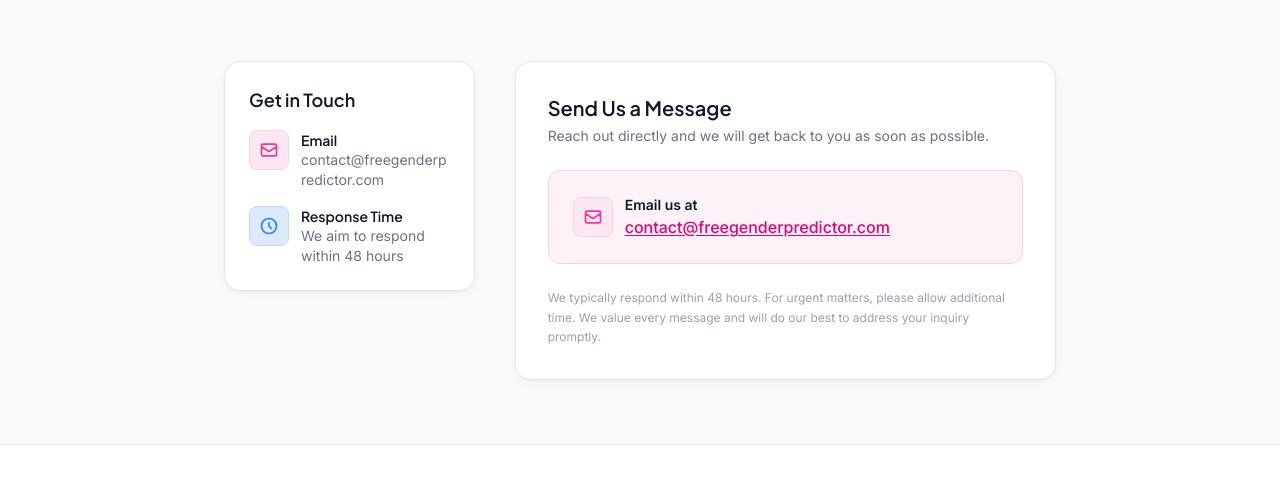
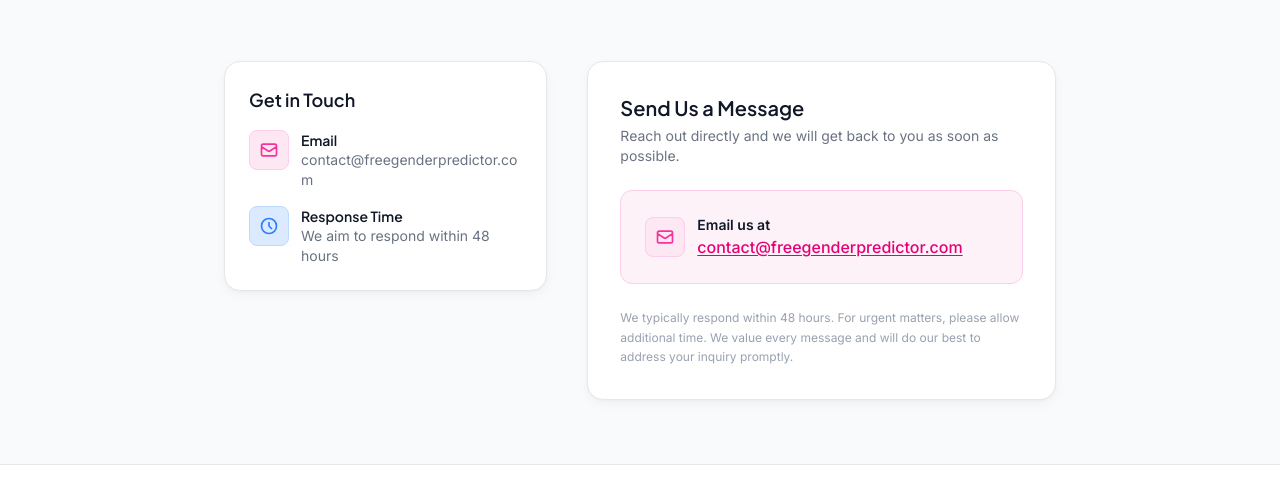
Before and after one commit to sawant1umesh/free-gender-predictor, an Astro site: page /contact in a window 1280 px wide. Shown: the part 216-695 px from the top of the page. Built offline with nearby package versions, Linux system fonts and the light colour scheme; Astro itself is replaced by a stand-in of ours.

Commit message:
Improve contact card layout and prepare blog section

```diff
--- a/src/pages/contact.astro
+++ b/src/pages/contact.astro
@@ -15,9 +15,9 @@
       </p>
     </div>
 
-    <div class="grid grid-cols-1 lg:grid-cols-3 gap-10">
+    <div class="grid grid-cols-1 lg:grid-cols-12 gap-10">
       <!-- Contact Info -->
-      <div class="space-y-6 lg:col-span-1">
+      <div class="space-y-6 lg:col-span-5">
         <div class="card-light rounded-xl border border-gray-200 p-6 space-y-4">
           <h2 class="text-lg font-semibold text-gray-900">Get in Touch</h2>
           <div class="space-y-4">
@@ -48,7 +48,7 @@
       </div>
 
       <!-- Contact Information (replaced non-functional form) -->
-      <div class="lg:col-span-2">
+      <div class="lg:col-span-7">
         <div class="card-light rounded-xl border border-gray-200 p-6 sm:p-8 space-y-6">
           <div>
             <h2 class="text-xl font-semibold text-gray-900">Send Us a Message</h2>
```
